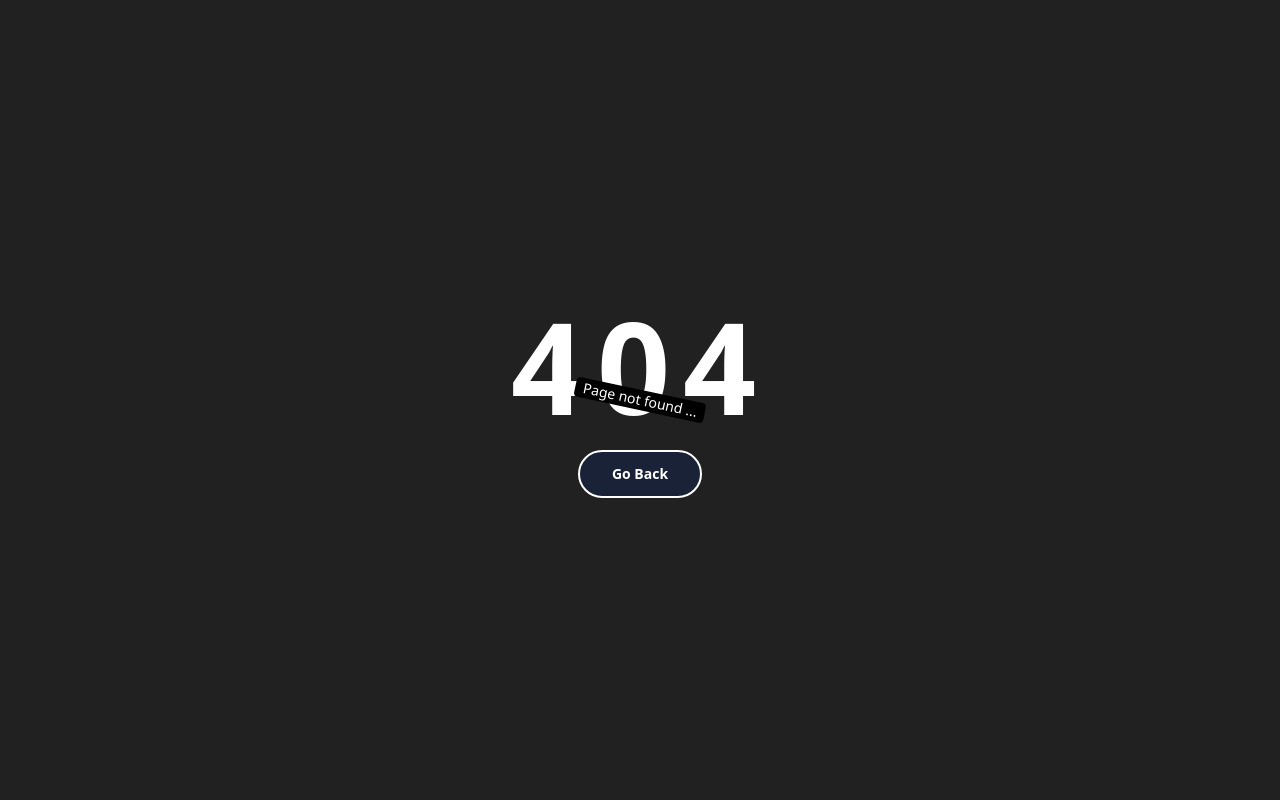
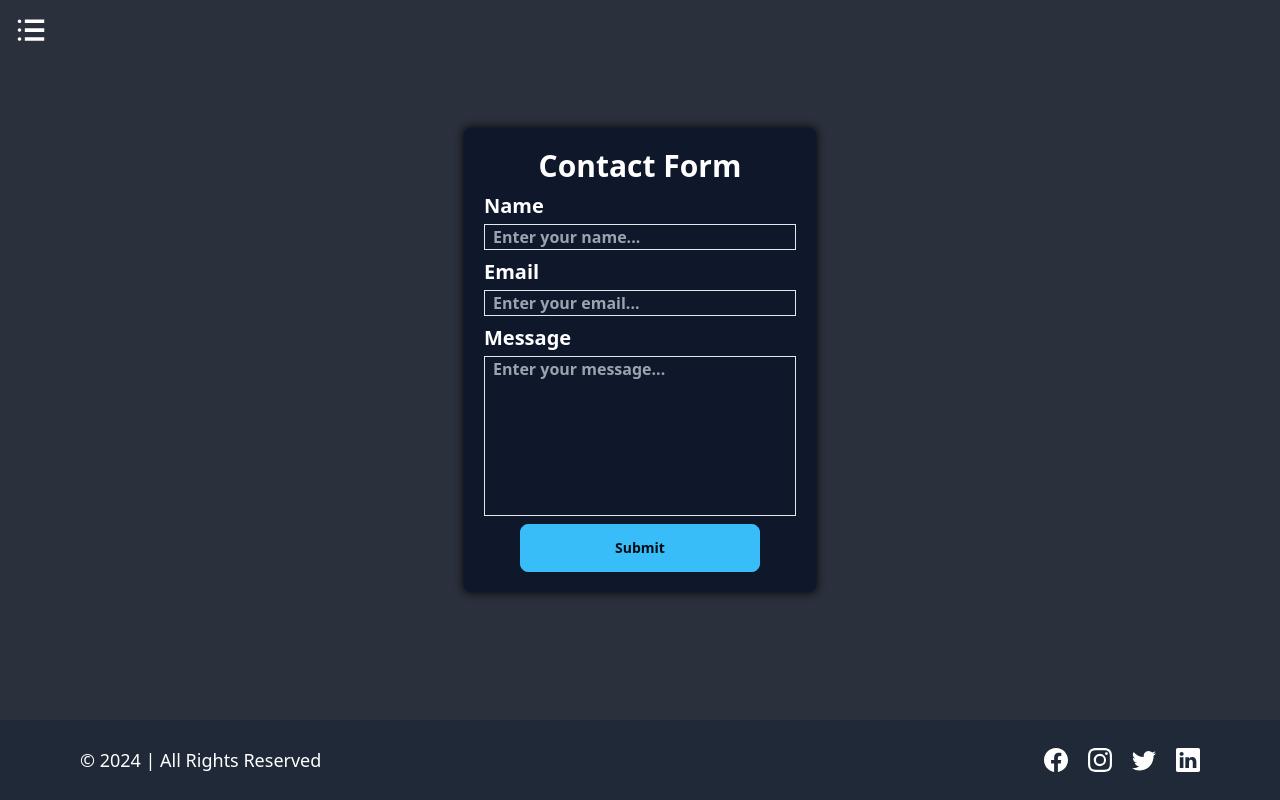
Before and after one commit to Araham7/LMS, a React (Vite) app: page /contact in a window 1280 px wide. Before the commit this address had no page. Built offline with nearby package versions, Linux system fonts and the light colour scheme.

Commit message:
Add Contact Page

```diff
--- a/src/App.jsx
+++ b/src/App.jsx
@@ -3,6 +3,7 @@
 import { Route, Routes } from "react-router-dom";
 
 import About from "./Pages/About";
+import Contact from "./Pages/Contact";
 import HomePage from "./Pages/HomePage";
 import Login from "./Pages/Login";
 import NotFound from "./Pages/NotFound";
@@ -19,6 +20,7 @@
       <Route path="/about" element={<About />} ></Route>
       <Route path="/signup" element={<Signup />} ></Route>
       <Route path="/login" element={<Login />} ></Route>
+      <Route path="/contact" element={<Contact />} ></Route>
 
       {/* Handle 404 Not-Found Page */}
       <Route path="*" element={<NotFound />} />
--- /dev/null
+++ b/src/Pages/Contact.jsx
@@ -0,0 +1,146 @@
+import { useState } from "react";
+import toast from "react-hot-toast";
+
+import axiosInstance from "../Helpers/axiosInstance";
+import { isEmail } from '../Helpers/regexMatcher';
+import Layout from "../Layout/Layout";
+
+function Contact() {
+  const [userInput, setUserInput] = useState({
+    name: "",
+    email: "",
+    message: "",
+  });
+
+  const handleInputChange = (e) => {
+    const { name, value } = e.target;
+    setUserInput({
+      ...userInput,
+      [name]: value,
+    });
+  };
+
+
+  /* Yanha par humlog form ke submit ke baad data ko backend me bhejenge without using "dispatch()" metdhod kyuki ise hame redux-store me save/store nahi karna hai. */
+  async function onFormSubmit(e) {
+    e.preventDefault();
+
+    if(!userInput.email || !userInput.name || !userInput.message) {
+        toast.error("All fields are mandatory!");
+        return;
+    }
+
+    if(!isEmail(userInput.email)) {
+        toast.error("Invalid email");
+        return;
+    }
+
+    try {
+        const response = axiosInstance.post("/contact", userInput);
+        toast.promise(response, {
+            loading: "Submitting your message...",
+            success: "Form submitted successfully!",
+            error: "Failed to submit the form!"
+        });
+        const contactResponse = await response;
+        console.log(contactResponse)
+        if(contactResponse?.data?.success) {
+            setUserInput({
+                name: "",
+                email: "",
+                message: "",
+            });
+        }
+    } catch (err) {
+        toast.error("operation failed....")
+    }
+
+}
+
+  return (
+    <Layout>
+      <div className="flex items-center justify-center h-[90vh]">
+        <form
+        onSubmit={onFormSubmit}
+          noValidate
+          data-theme="night"
+          className="flex flex-col items-center justify-center gap-2 p-5 rounded-md text-white shadow-[0_0_10px_black] w-[22rem] "
+        >
+          {/* (1). Contact-Form-Heading */}
+          <h1 className="text-3xl font-extrabold">Contact Form</h1>
+
+          {/* (2). Name */}
+          <div
+            className="flex flex-col w-full gap-1 justify-center
+            "
+            // items-center
+          >
+            <label htmlFor="name" className="text-xl font-semibold">
+              Name
+            </label>
+            <input
+              onChange={handleInputChange}
+              className="bg-transparent border px-2 font-semibold"
+              type="text"
+              name="name"
+              id="name"
+              placeholder="Enter your name..."
+              value={userInput.name}
+            />
+          </div>
+
+          {/* (3). Email */}
+          <div
+            className="flex flex-col w-full gap-1 justify-center
+            "
+            // items-center
+          >
+            <label htmlFor="email" className="text-xl font-semibold">
+              Email
+            </label>
+            <input
+              onChange={handleInputChange}
+              className="bg-transparent border px-2 font-semibold"
+              type="email"
+              name="email"
+              id="email"
+              placeholder="Enter your email..."
+              value={userInput.email}
+            />
+          </div>
+
+          {/* (4). Message */}
+          <div
+            className="flex flex-col w-full gap-1 justify-center
+            "
+            // items-center
+          >
+            <label htmlFor="message" className="text-xl font-semibold">
+              Message
+            </label>
+            <textarea
+              onChange={handleInputChange}
+              className="bg-transparent border px-2 font-semibold resize-none h-40"
+              name="message"
+              id="message"
+              placeholder="Enter your message..."
+              value={userInput.message}
+            />
+          </div>
+
+          {/* (5). Form-submit-button */}
+          <div className="flex gap-1">
+            <button
+              type="submit"
+              className="btn btn-primary w-60"
+            >
+              Submit
+            </button>
+          </div>
+        </form>
+      </div>
+    </Layout>
+  );
+}
+
+export default Contact;
```
